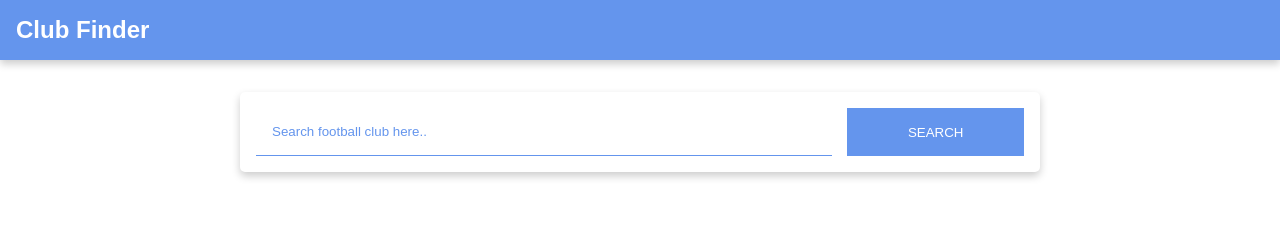
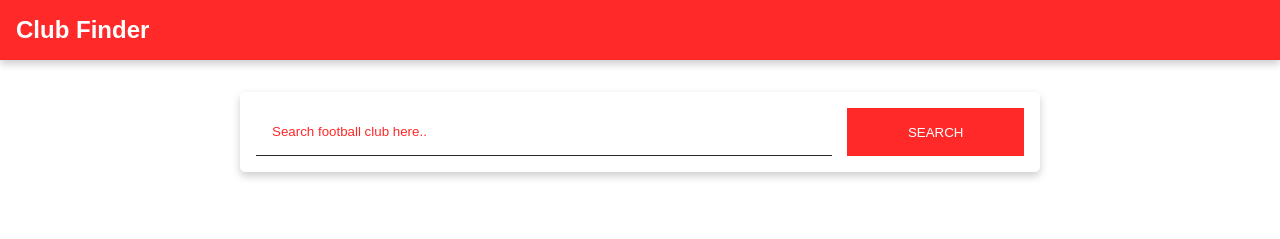
Before and after one commit to Meameee/FFE-dicoding-submission, a plain HTML site: page index.html in a window 1280 px wide. Drawn offline with Linux system fonts and the light colour scheme.

Commit message:
update color style

```diff
--- a/src/styles/appbar.css
+++ b/src/styles/appbar.css
@@ -1,7 +1,7 @@
 .app-bar {
     padding: 16px;
     width: 100%;
-    background-color: cornflowerblue;
+    background-color: rgb(255, 41, 41);
     color: white;
     box-shadow: 0 4px 8px 0 rgba(0, 0, 0, 0.2);
 }
--- a/src/styles/searchbar.css
+++ b/src/styles/searchbar.css
@@ -13,13 +13,13 @@
     width: 75%;
     padding: 16px;
     border: 0;
-    border-bottom: 1px solid cornflowerblue;
+    border-bottom: 1px solid rgb(41, 41, 41);
     font-weight: bold;
 }
 
 .search-container > input:focus {
     outline: 0;
-    border-bottom: 2px solid cornflowerblue;
+    border-bottom: 2px solid rgb(255, 41, 41);
 }
 
 .search-container > input:focus::placeholder {
@@ -27,7 +27,7 @@
 }
 
 .search-container >  input::placeholder {
-    color: cornflowerblue;
+    color: rgb(255, 41, 41);
     font-weight: normal;
 }
 
@@ -36,7 +36,7 @@
     cursor: pointer;
     margin-left: auto;
     padding: 16px;
-    background-color: cornflowerblue;
+    background-color: rgb(255, 41, 41);
     color: white;
     border: 0;
     text-transform: uppercase;
```
